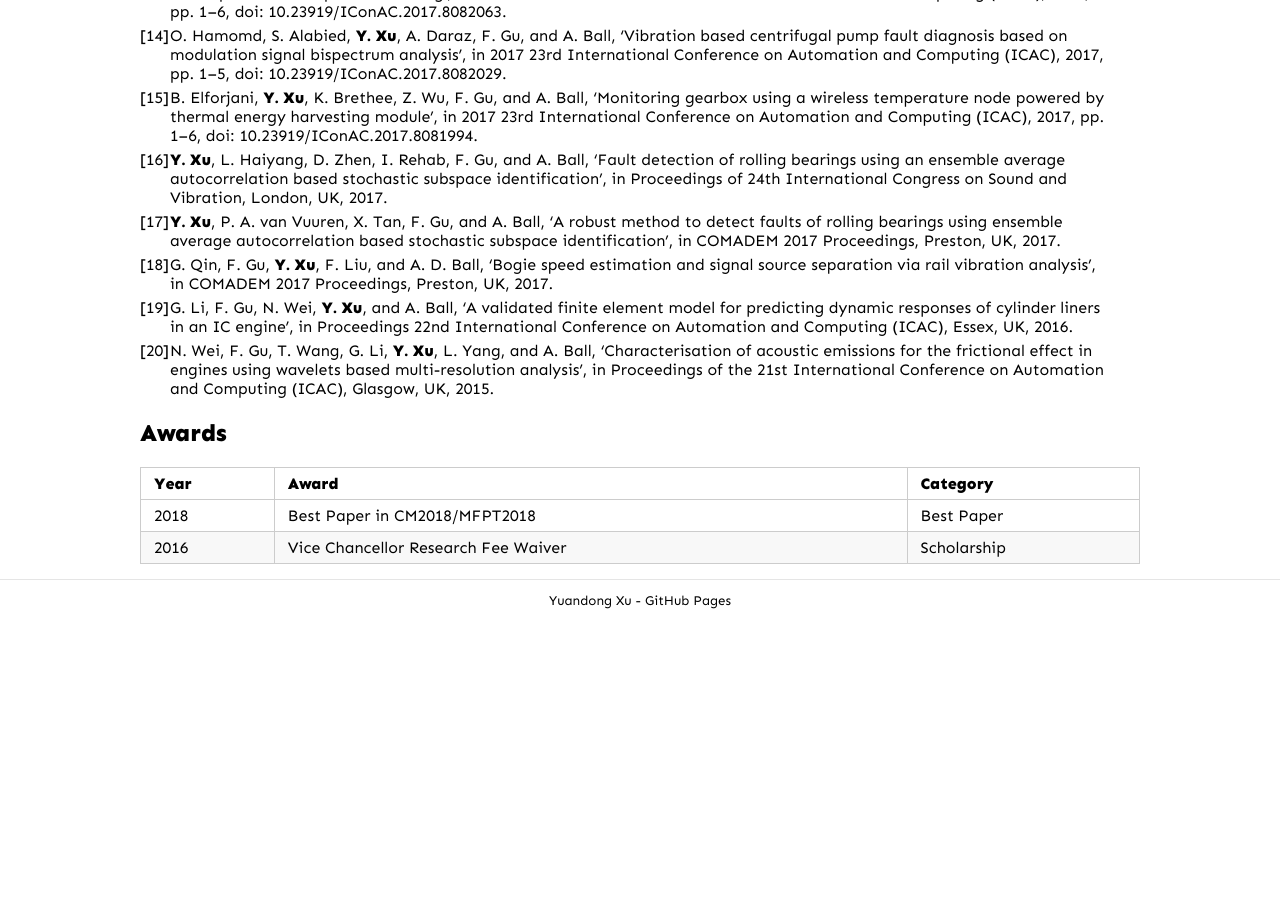
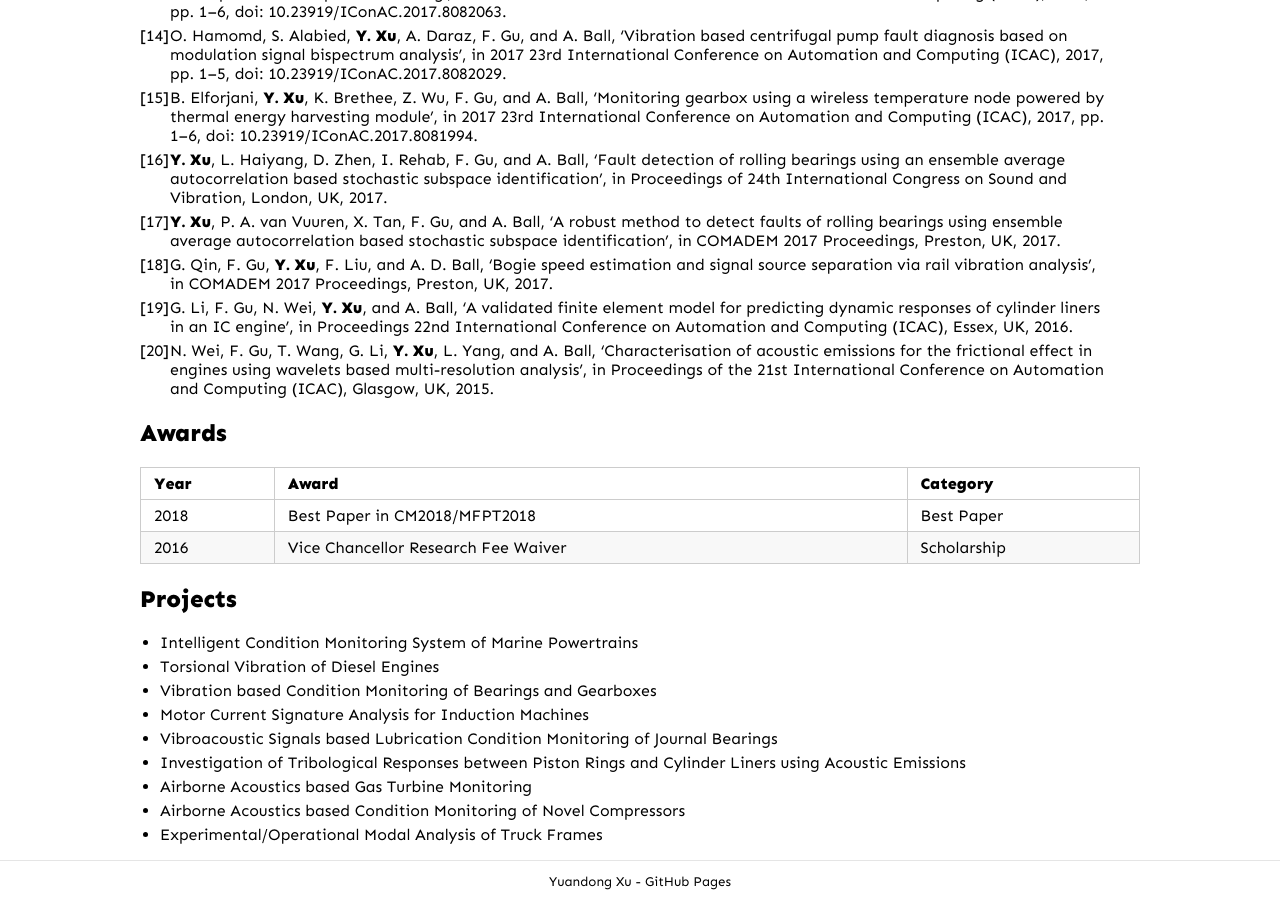
Before and after one commit to edgarxu/edgarxu.github.io, a Jekyll site: the page built from index.md, in a window 1280 px wide and 900 px high, scrolled down 1786 px. Built offline with Jekyll 4.4.1, drawn with Linux system fonts in a browser that asks for light colours; our own code applies the rules of GitHub Pages for plain Markdown files; before the commit the page ends 2405 px from its top, so only the background shows below that.

Commit message:
info projects

```diff
--- a/_config.yml
+++ b/_config.yml
@@ -2,7 +2,7 @@ title: Yuandong Xu
 logo: /assets/img/profile.jpg
 description: Yuandong Xu - GitHub Pages
 show_downloads: false
-google_analytics:
+# google_analytics:
 # remote_theme: gebeto/researcher # Comments by Xu
 theme: jekyll-theme-researcher
 
--- a/index.md
+++ b/index.md
@@ -59,3 +59,16 @@ Dr Yuandong Xu is a creative researcher in the Centre for Efficiency and Perform
 |:-----|:------------------------------------|:------------|
 | 2018 | Best Paper in CM2018/MFPT2018       | Best Paper  |
 | 2016 | Vice Chancellor Research Fee Waiver | Scholarship |
+
+
+## Projects
+
+* Intelligent Condition Monitoring System of Marine Powertrains
+* Torsional Vibration of Diesel Engines
+* Vibration based Condition Monitoring of Bearings and Gearboxes
+* Motor Current Signature Analysis for Induction Machines
+* Vibroacoustic Signals based Lubrication Condition Monitoring of Journal Bearings
+* Investigation of Tribological Responses between Piston Rings and Cylinder Liners using Acoustic Emissions
+* Airborne Acoustics based Gas Turbine Monitoring
+* Airborne Acoustics based Condition Monitoring of Novel Compressors
+* Experimental/Operational Modal Analysis of Truck Frames
```
